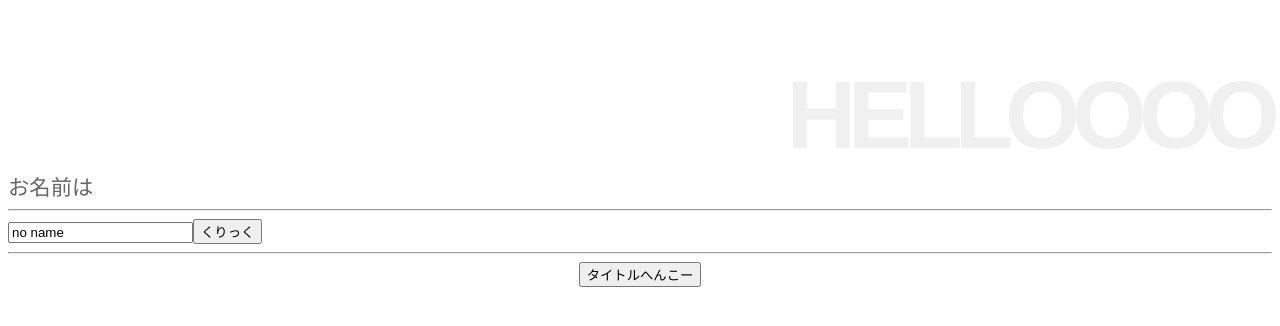
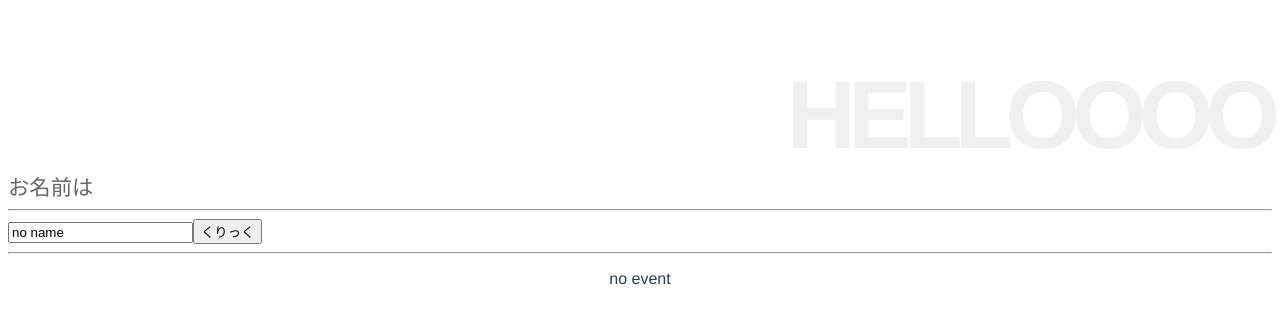
Before and after one commit to takara1111/vue_hello_app, a Vue app: page / in a window 1280 px wide. Shown: the top 326 px of the page. Built offline with nearby package versions, Linux system fonts and the light colour scheme.

Commit message:
passing data from child to parent

```diff
--- a/src/App.vue
+++ b/src/App.vue
@@ -1,8 +1,8 @@
 <template>
   <div id="app">
-    <HelloWorld v-bind:title="message" />
+    <HelloWorld v-bind:title="message" v-on:result-event="appAction" />
     <hr>
-    <button v-on:click="doAction">タイトルへんこー</button>
+    <p>{{result}}</p>
   </div>
 </template>
 
@@ -18,12 +18,12 @@
   data: function () {
     return {
       message: 'HELLOOOO',
+      result: 'no event',
     };
   },
   methods: {
-    doAction:function() {
-      var input = prompt("new title:");
-      this.message = input;
+    appAction: function(message) {
+      this.result = '(*** you send:"' + message +'" ***)';
     }
   }
 }
--- a/src/components/HelloWorld.vue
+++ b/src/components/HelloWorld.vue
@@ -25,6 +25,7 @@
   methods: {
     doAction: function() {
       this.message = 'ちわーーーーーーす、' + this.input + 'ぱいせん';
+      this.$emit('result-event', this.input);
     }
   }
 };
```
